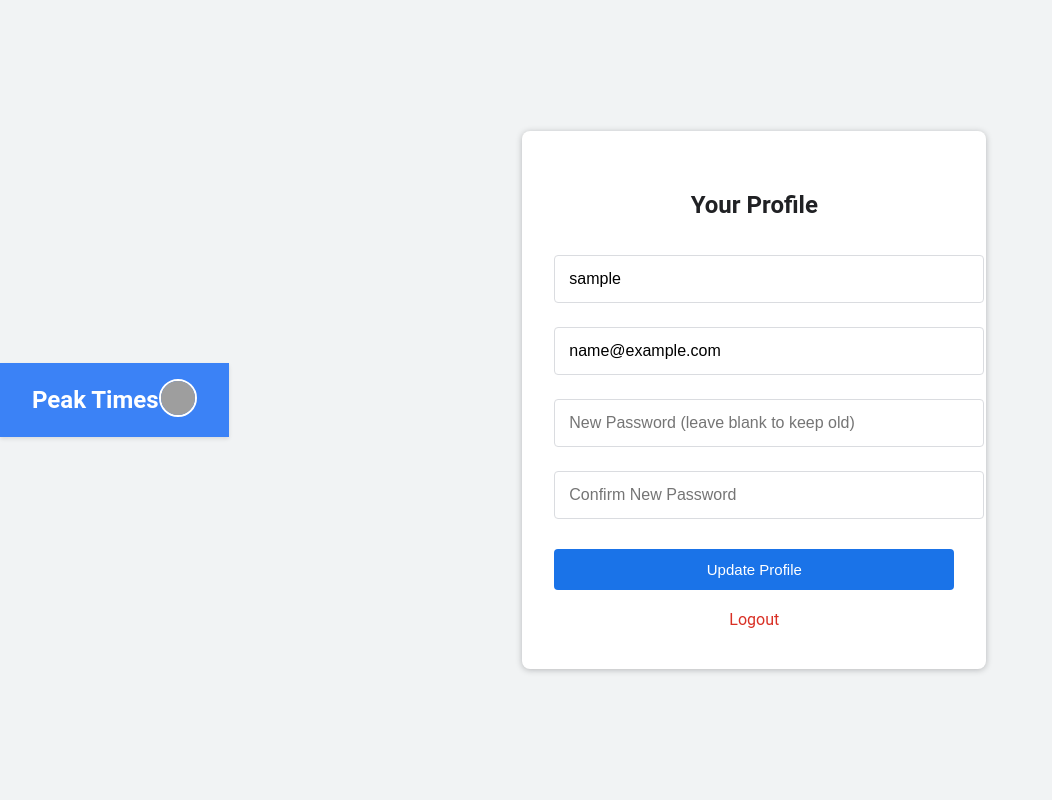
After one commit to Erishprajapati/Semester-Six, a Django app: page /api/profile/ in a window 1280 px wide. The commit adds this page. Shown: the whole page, without its empty margins (0-1052 px from the left). Run offline with Django 5.2, Linux system fonts and the light colour scheme; the visitor is signed in with stand-in values (Sample User, id 1); some libraries are stand-ins or nearby versions; grey boxes are pictures that could not be loaded.

```diff
--- a/accounts/urls.py
+++ b/accounts/urls.py
@@ -7,6 +7,7 @@ urlpatterns =  [
     path('login/', views.login_user, name='login'),
     path('logout/', views.logout_user, name='logout'),
     path('dashboard/', views.home, name='dashboard'),
+
     path('graph/', views.graph, name='bargraph'),
     # path('login/map/', views.show_map, name='show_map'),
 ]
--- a/backend/Templates/base.html
+++ b/backend/Templates/base.html
@@ -135,7 +135,7 @@
           <img src="https://cdn-icons-png.flaticon.com/512/149/149071.png" alt="Profile" class="profile-icon" />
           <div class="dropdown-content">
             <p>{{ user.username }}</p>
-            <a href="#">Profile</a>
+            <a href="{% url 'profile_view' %}">Profile</a>
             <a href="{% url 'logout' %}">Logout</a>
           </div>
         </div>
--- /dev/null
+++ b/backend/Templates/profile.html
@@ -0,0 +1,91 @@
+{% extends "base.html" %}
+
+{% block content %}
+<style>
+    /* Profile Page Styling */
+    body {
+        font-family: 'Roboto', sans-serif;
+        background-color: #f1f3f4;
+        margin: 0;
+        padding: 0;
+        display: flex;
+        justify-content: center;
+        align-items: center;
+        min-height: 100vh;
+        color: #202124;
+    }
+
+    .container {
+        background-color: #fff;
+        padding: 40px 32px;
+        border-radius: 8px;
+        box-shadow: 0 1px 6px rgba(32, 33, 36, 0.28);
+        width: 400px;
+    }
+
+    h2 {
+        text-align: center;
+        margin-bottom: 24px;
+    }
+
+    form input {
+        width: 100%;
+        padding: 14px;
+        margin: 12px 0;
+        border: 1px solid #dadce0;
+        border-radius: 4px;
+        font-size: 16px;
+    }
+
+    form button {
+        width: 100%;
+        padding: 12px;
+        background-color: #1a73e8;
+        color: white;
+        border: none;
+        border-radius: 4px;
+        font-size: 15px;
+        margin-top: 18px;
+        cursor: pointer;
+    }
+
+    form button:hover {
+        background-color: #1669c1;
+    }
+
+    .logout-link {
+        margin-top: 20px;
+        text-align: center;
+    }
+
+    .logout-link a {
+        color: #d93025;
+        text-decoration: none;
+    }
+</style>
+
+<div class="container">
+    <h2>Your Profile</h2>
+
+    {% if messages %}
+        {% for message in messages %}
+            <p style="color: red;">{{ message }}</p>
+        {% endfor %}
+    {% endif %}
+
+    <form method="POST">
+        {% csrf_token %}
+        <input type="text" name="username" value="{{ user.username }}" placeholder="Username" required>
+        <input type="email" name="email" value="{{ user.email }}" placeholder="Email" required>
+
+        <input type="password" name="new_password" placeholder="New Password (leave blank to keep old)">
+        <input type="password" name="confirm_password" placeholder="Confirm New Password">
+
+        <button type="submit">Update Profile</button>
+    </form>
+
+    <div class="logout-link">
+        <a href="{% url 'logout' %}">Logout</a>
+    </div>
+</div>
+{% endblock %}
--- a/backend/models.py
+++ b/backend/models.py
@@ -15,6 +15,11 @@ class Place(models.Model):
     tags = models.ManyToManyField('Tag', blank=True)
     location = models.TextField(default="Unknown")
     district = models.CharField(max_length=100, default="Unknown")  # NEW FIELD
+    latitude = models.FloatField(null=True, blank=True)
+    longitude = models.FloatField(null=True, blank=True)
+
+    class Meta:
+        unique_together = ('name', 'district')
 
     def __str__(self):
         return f"{self.name}"
--- a/backend/urls.py
+++ b/backend/urls.py
@@ -16,4 +16,10 @@ urlpatterns = [
     path('save-location/', views.save_user_location, name='save_location'),
     path('get-user-location/', views.get_user_location, name='get_user_location'),
     path('search/', views.search_places, name='search_places'),
+    path('profile/',views.profile_view, name = 'profile_view' ),
+    path('placedetails/<int:pk>/', views.place_details, name='place_details'),
+    path('places-by-tag/<str:tag>/', views.places_by_tag, name='places_by_tag'),
+
+    # path('place/<int:place_id>/', views.place_details, name='place_details'),
+
 ]
--- a/backend/views.py
+++ b/backend/views.py
@@ -1,7 +1,7 @@
 import random
 import json
 from django.utils.timezone import now
-from django.shortcuts import render, get_object_or_404
+from django.shortcuts import render, get_object_or_404,redirect
 from django.http import JsonResponse
 from rest_framework.response import Response
 from rest_framework.decorators import api_view
@@ -11,12 +11,71 @@ from .utils import get_weather
 from django.contrib.auth.decorators import login_required
 from django.views.decorators.csrf import csrf_exempt
 from django.db.models import Max
+from django.contrib import messages
+from django.db.models import Q, Subquery, OuterRef
+
 
 # Create your views here.
 
 def home(request):
     return render(request, 'register.html')
     """it will act as key pair value"""
+@login_required
+def profile_view(request):
+    if request.method == "POST":
+        user = request.user
+        username = request.POST.get("username")
+        email = request.POST.get("email")
+        new_password = request.POST.get("new_password")
+        confirm_password = request.POST.get("confirm_password")
+
+        # Update username and email
+        user.username = username
+        user.email = email
+
+        # Password update
+        if new_password:
+            if new_password == confirm_password:
+                user.set_password(new_password)
+                messages.success(request, "Password updated.")
+            else:
+                messages.error(request, "Passwords do not match.")
+                return redirect('profile')
+
+        user.save()
+        messages.success(request, "Profile updated successfully.")
+        return redirect('profile.html')
+
+    return render(request, "profile.html")
+
+def places_by_tag(request, tag):
+    tag_cleaned = tag.replace('#', '').lower()
+
+    # Subquery: Get latest crowdlevel for each place
+    latest_crowd = CrowdData.objects.filter(
+        place=OuterRef('pk')
+    ).order_by('-timestamp')
+
+    places = Place.objects.filter(
+        Q(category__icontains=tag_cleaned) | Q(tags__name__icontains=tag_cleaned)
+    ).distinct().annotate(
+        latest_crowdlevel=Subquery(latest_crowd.values('crowdlevel')[:1]),
+        latest_status=Subquery(latest_crowd.values('status')[:1])
+    ).order_by('-latest_crowdlevel')
+
+    places_data = [{
+        'id': p.id,
+        'name': p.name,
+        'latitude': p.latitude,
+        'longitude': p.longitude,
+        'description': p.description,
+        'category': p.category,
+        'crowdlevel': p.latest_crowdlevel or 0,
+        'status': p.latest_status or 'Unknown',
+        'tags': [tag.name for tag in p.tags.all()],
+    } for p in places]
+
+    return JsonResponse({'places': places_data})
 
 @api_view(['GET'])
 def get_crowd_data(request,place_name):
@@ -91,6 +150,16 @@ def generate_fake_data(request):
     return Response({"message": "Fake data generated!"})
 
 
+def place_details(request, place_id):
+    place = get_object_or_404(Place, id=place_id)
+    # Fetch other related data like crowd data if needed
+    crowd_data = CrowdData.objects.filter(place=place).order_by('-timestamp').first()
+
+    return render(request, 'placeDetails.html', {
+        'place': place,
+        'crowd_data': crowd_data
+    })
+
 """List of places"""
 def place_list(request):
     places = Place.objects.all()
@@ -142,7 +211,6 @@ def search_places(request):
     if not query:
         return JsonResponse({'error': 'No search term provided.'}, status=400)
 
-    # Find places that match the search query (e.g., Kathmandu)
     places = Place.objects.filter(name__icontains=query)
 
     if not places:
@@ -150,30 +218,22 @@ def search_places(request):
 
     places_data = []
 
-    # Iterate over the found places and gather the necessary data
     for place in places:
-        # Get the latest crowd data for each place
         latest_crowd_data = CrowdData.objects.filter(place=place).aggregate(max_timestamp=Max('timestamp'))
-
-        # Get the crowd level using the most recent data
         crowd_data = CrowdData.objects.filter(place=place, timestamp=latest_crowd_data['max_timestamp']).first()
-
-        # Prepare the tags for this place
         tags = list(place.tags.values_list('tag', flat=True))
 
         places_data.append({
             'name': place.name,
-            # 'latitude': place.latitude,
-            # 'longitude': place.longitude,
+            'latitude': place.latitude,           # ✅ now included
+            'longitude': place.longitude,         # ✅ now included
             'description': place.description,
             'popular_for': place.popular_for,
             'category': place.category,
             'crowd_level': crowd_data.crowdlevel if crowd_data else 'N/A',
-            # 'status': crowd_data.status if crowd_data else 'N/A',
             'tags': tags,
         })
 
-    # Return the data in JSON format
     return JsonResponse({'places': places_data}, safe=False)
 
 @api_view(['GET'])
@@ -193,8 +253,44 @@ def places_by_district(request, district_name):
             'crowdlevel': latest_crowd.crowdlevel if latest_crowd else 'N/A',
             'status': latest_crowd.status if latest_crowd else 'N/A',
             'tags': list(place.tags.values_list('name', flat=True)),
-            # 'lat': place.latitude,
-            # 'lng': place.longitude
+            'lat': place.latitude,             # ✅ now included
+            'lng': place.longitude             # ✅ now included
         })
 
     return JsonResponse({'places': result})
+@api_view(['POST'])
+@csrf_exempt
+def add_place(request):
+    data = request.data
+    name = data.get("name")
+    description = data.get("description", "")
+    popular_for = data.get("popular_for", "")
+    category = data.get("category", "Travel")
+    tags = data.get("tags", [])  # Expecting list of tag names
+    location = data.get("location", "Unknown")
+    district = data.get("district", "Unknown")
+    latitude = data.get("latitude", None)
+    longitude = data.get("longitude", None)
+
+    # 🔍 Check if the place already exists
+    if Place.objects.filter(name__iexact=name, district__iexact=district).exists():
+        return Response({"message": "Place already exists."}, status=409)
+
+    # ✅ Create Place
+    place = Place.objects.create(
+        name=name,
+        description=description,
+        popular_for=popular_for,
+        category=category,
+        location=location,
+        district=district,
+        latitude=latitude,
+        longitude=longitude
+    )
+
+    # ✅ Check and Create Tags
+    for tag_name in tags:
+        tag_obj, created = Tag.objects.get_or_create(name=tag_name)
+        place.tags.add(tag_obj)
+
+    return Response({"message": "Place created successfully.", "place": PlaceSerializer(place).data})
--- a/mainfolder/urls.py
+++ b/mainfolder/urls.py
@@ -25,6 +25,7 @@ urlpatterns = [
     path('accounts/', include('accounts.urls')), # it response as backend API
     path('api/crowd/<str:place_name>/', get_crowd_data, name='get_crowd_data'),
     path('places-by-district/<str:district_name>/', places_by_district, name='places_by_district'),
+    path('place-details/<int:place_id>/', views.place_details, name='place_details'),
 
 
 
```
Also changed, not shown: backend/Templates/Map.html (+149 -99 lines), backend/Templates/placedetails.html (added, +28 -0 lines), backend/migrations/0010_place_latitude_place_longitude.py (added), backend/migrations/0011_alter_place_unique_together.py (added).
